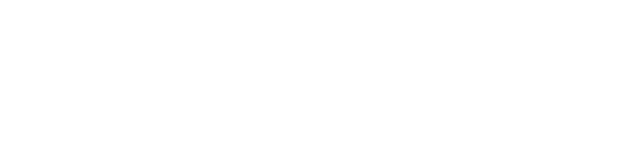
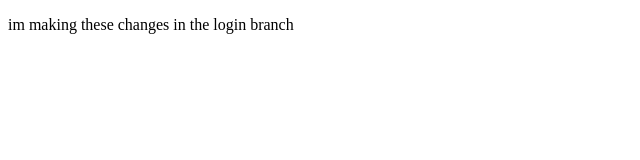
Before and after one commit to timothymorris1/FirstRepository, a plain HTML site: page login.html in a window 1280 px wide. Shown: the whole page, without its empty margins (0-640 px from the left). Drawn offline with Linux system fonts and the light colour scheme.

Commit message:
edited login

```diff
--- a/login.html
+++ b/login.html
@@ -6,5 +6,6 @@
 </head>
 
 <body>
+	<p>im making these changes in the login branch</p>
 </body>
 </html>
```
